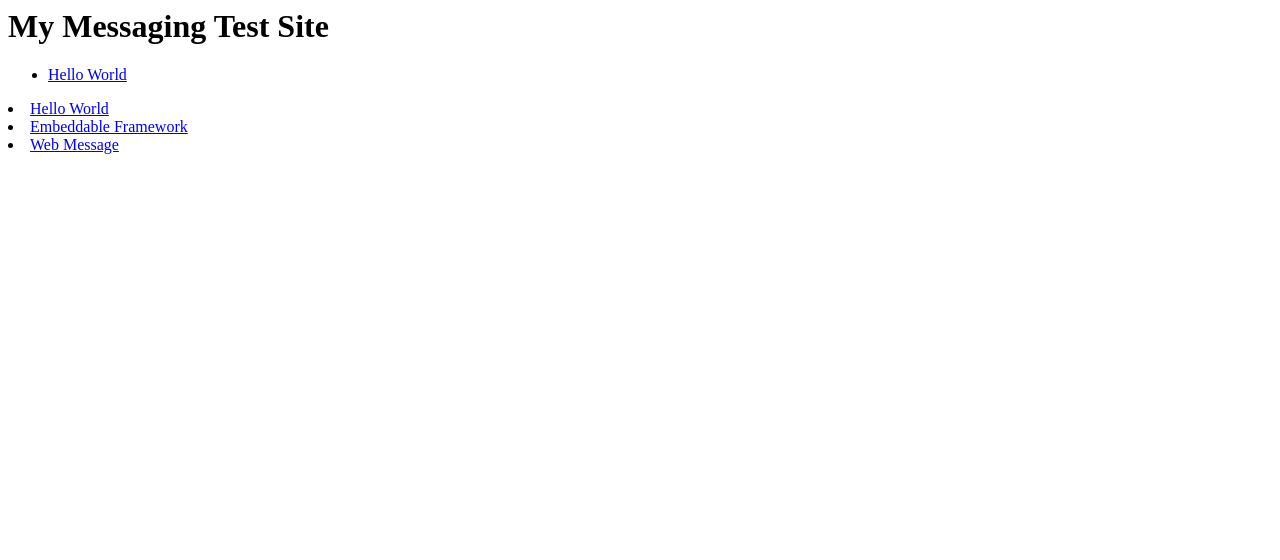
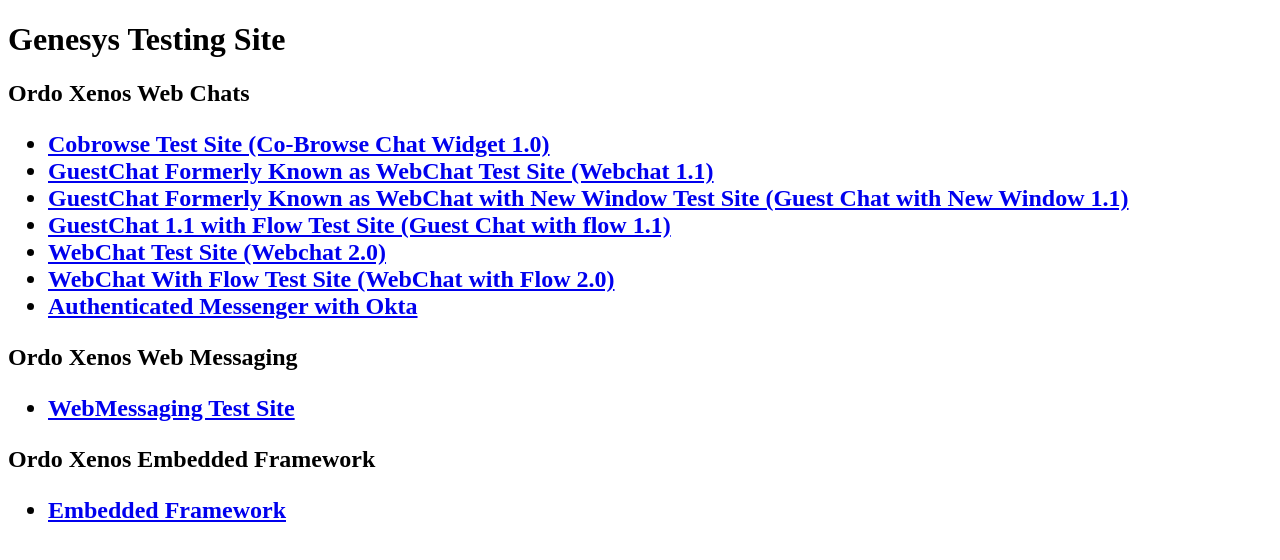
Before and after one commit to Danreb01/danrebapi, a plain HTML site: page index.html in a window 1280 px wide. Drawn offline with Linux system fonts and the light colour scheme.

Commit message:
Update index.html

```diff
--- a/index.html
+++ b/index.html
@@ -1,22 +1,34 @@
+<!DOCTYPE html>
 <html>
+<body>
 
-   <body>
+<h1>Genesys Testing Site</h1>
+<h2>Ordo Xenos Web Chats<h2>
+<nav>
+	<ul>
+		<li> <a href="cobrowse.html">Cobrowse Test Site (Co-Browse Chat Widget 1.0)</a> </li>
+		<li> <a href="guestchat.html">GuestChat Formerly Known as WebChat Test Site (Webchat 1.1)</a> </li>
+		<li> <a href="guestchatnewwindow.html">GuestChat Formerly Known as WebChat with New Window Test Site (Guest Chat with New Window 1.1)</a> </li>
+		<li> <a href="guestchatwithflow.html">GuestChat 1.1 with Flow Test Site (Guest Chat with flow 1.1)</a> </li>
+		<li> <a href="webchat.html">WebChat Test Site (Webchat 2.0)</a> </li>
+		<li> <a href="webchatwithflow.html">WebChat With Flow Test Site (WebChat with Flow 2.0)</a> </li>
+		<li> <a href="authenticated.html">Authenticated Messenger with Okta</a> </li>
+	</ul>
+</nav>
+<h2>Ordo Xenos Web Messaging<h2>
+<nav>
+	<ul>
+		<li> <a href="webmessaging.html">WebMessaging Test Site</a> </li>
+	</ul>
 
-      <h1>My Messaging Test Site</h1>
+</nav>
+<h2>Ordo Xenos Embedded Framework<h2>
+<nav>
+	<ul>
+		<li> <a href="embeddedFramework.html">Embedded Framework</a> </li>
+	</ul>
+</nav>
 
-      <nav>
 
-         <ul>
-
-            <li> <a href="hello.html">Hello World</a> </li>
-
-        </ul>
-
-      </nav>
-
-   </body>
-
+</body>
 </html>
-<li> <a href="hello.html">Hello World</a> </li>
-<li> <a href="embeddableFramework.html">Embeddable Framework</a> </li>
-<li> <a href="webmessage.html">Web Message</a></li>
```
